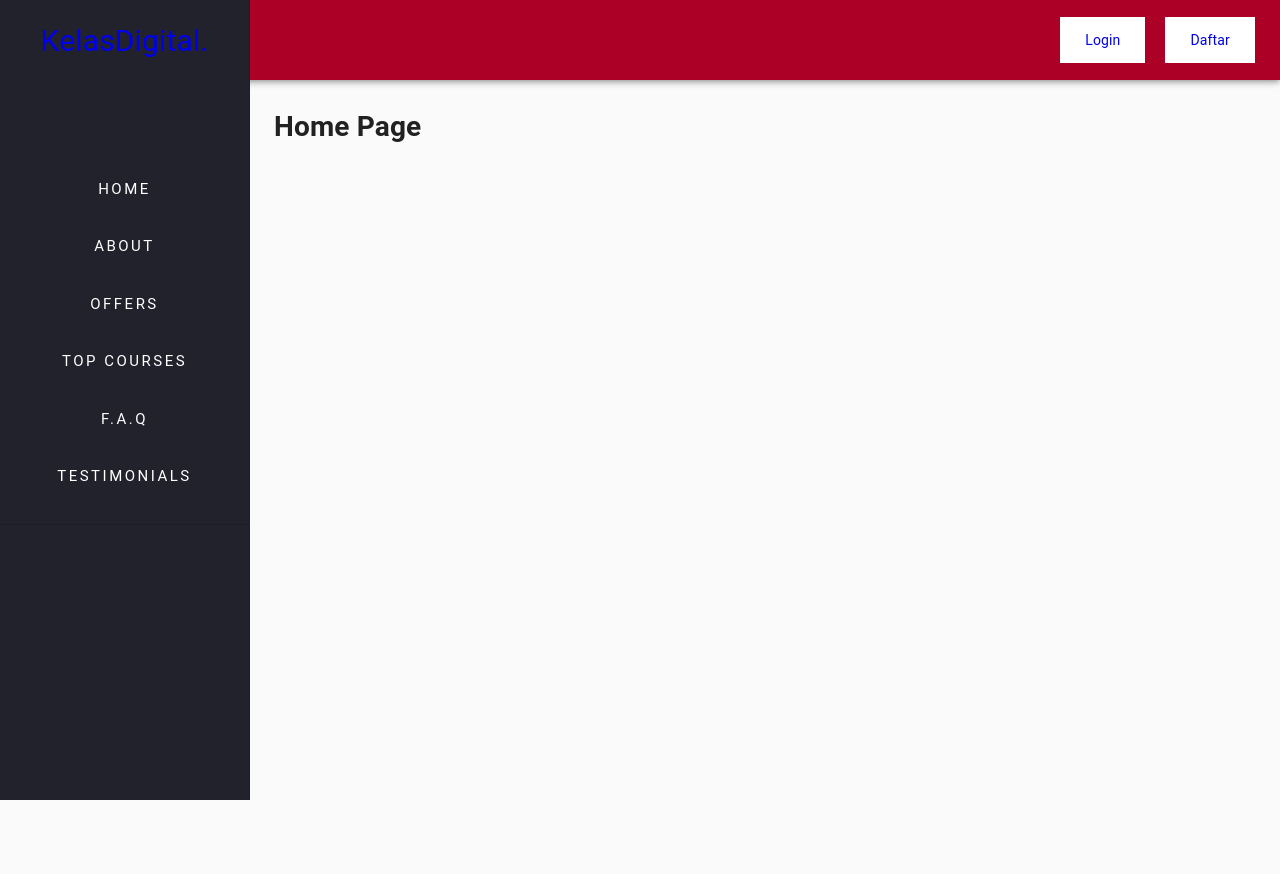
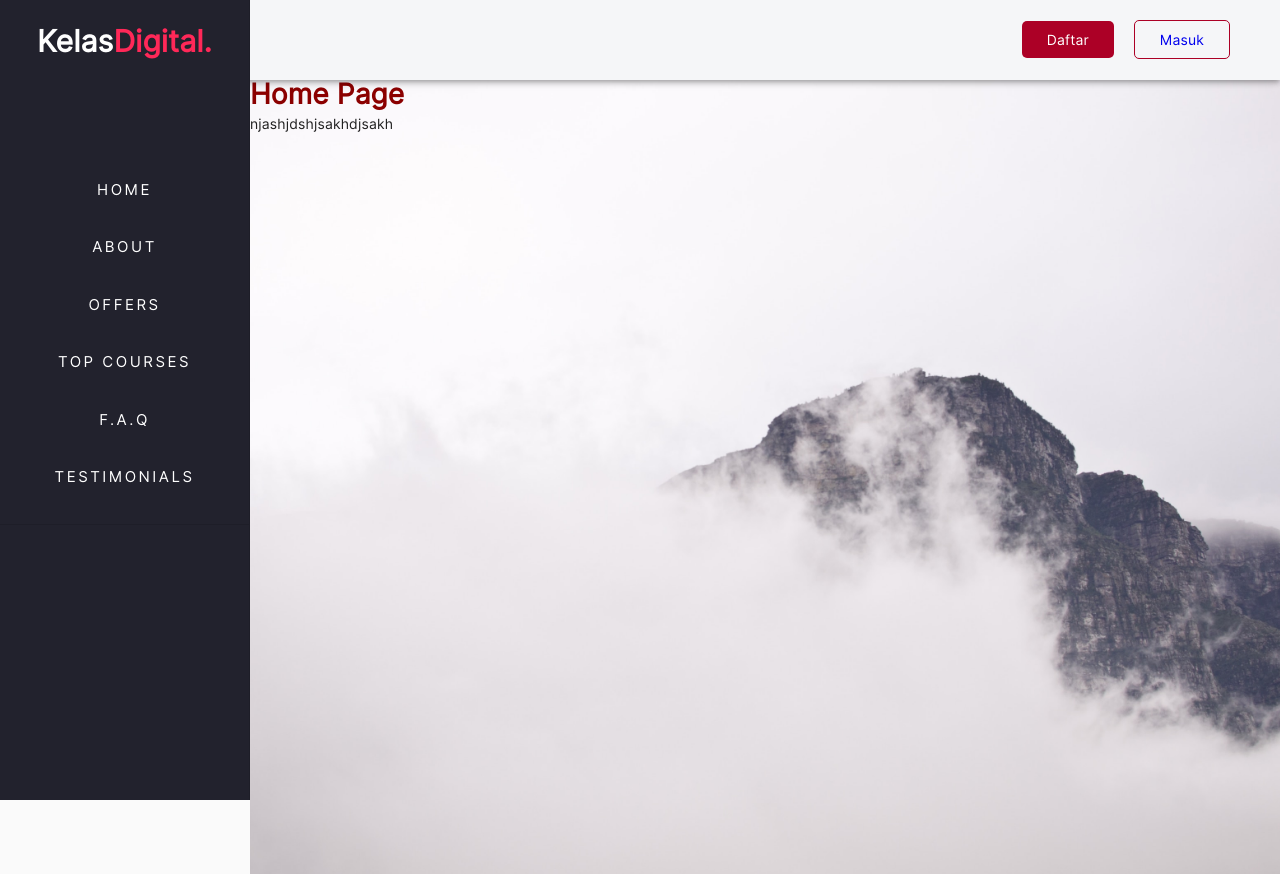
Before and after one commit to athallarizky/kelas-digital, a React (Create React App) app: page / in a window 1280 px wide. Before the commit the page ends 800 px from the top, so only its background shows below. Built offline with nearby package versions, Linux system fonts and the light colour scheme.

Commit message:
add more styling

```diff
--- a/src/components/Landing-Pages/Home/index.js
+++ b/src/components/Landing-Pages/Home/index.js
@@ -1,10 +1,12 @@
 import React from 'react';
+import {useStyles} from './style';
 
 const Home = () => {
-
+    const classes = useStyles();
     return(
-        <div>
-            <h1>Home Page</h1>
+        <div className={classes.wrapper}>
+            <h1 className={classes.test}>Home Page</h1>
+            <p>njashjdshjsakhdjsakh</p>
         </div>
     )
 }
--- /dev/null
+++ b/src/components/Landing-Pages/Home/style.js
@@ -0,0 +1,13 @@
+import { makeStyles } from '@material-ui/core/styles';
+export const useStyles = makeStyles(theme => ({
+    wrapper:{
+        backgroundImage: `url("/assets/img/png/bg.png")`,
+        height: '100vh',
+        backgroundPosition: 'center',
+        backgroundSize: 'cover',
+        backgroundRepeat: 'no-repeat'
+    },
+    test:{
+        color:'darkred',
+    }
+}));
--- a/src/components/Landing-Pages/Layout/Header/index.js
+++ b/src/components/Landing-Pages/Layout/Header/index.js
@@ -3,7 +3,7 @@ import { Link } from 'react-router-dom';
 
 import AppBar from '@material-ui/core/AppBar';
 import Button from '@material-ui/core/Button';
-
+import ListItem from '@material-ui/core/ListItem';
 import { useStyles } from '../style';
 
 const Header = () =>{
@@ -11,11 +11,11 @@ const Header = () =>{
     return(
         <AppBar position="fixed" className={classes.appBar} >
             <div className={classes.appItemsContainer}>
-                <Link to="/login" className={classes.appItems}>
-                    Login
+                <Link to="" className={`${classes.appItems} ${classes.registerButton}`}>
+                    Daftar
                 </Link>
-                <Link to="/login" className={classes.appItems}>
-                    Daftar
+                <Link to="/login" className={`${classes.appItems} ${classes.loginButton}`}>
+                    Masuk
                 </Link>
             </div>
 
--- a/src/components/Landing-Pages/Layout/Navigation/index.js
+++ b/src/components/Landing-Pages/Layout/Navigation/index.js
@@ -17,7 +17,7 @@ function Navigation(props) {
 
       <div className={classes.toolbar, classes.appLogoContainer} >
         <Link to="/" className={classes.appLogo}>
-          KelasDigital.
+          Kelas<span style={{color:"#FF2858"}}>Digital.</span>
         </Link>
       </div>
 
--- a/src/components/Landing-Pages/Layout/index.js
+++ b/src/components/Landing-Pages/Layout/index.js
@@ -27,6 +27,7 @@ const Layout = () =>{
                 <Header/>
                 <main className={classes.content}>
                     <div className={classes.toolbar} />
+                    <div className={classes.wrapper}>
                     <Switch>
                         <Route exact path='/' component={Home} />
                         <Route path='/about' component={About} />
@@ -36,6 +37,7 @@ const Layout = () =>{
                         <Route path='/testimonials' component={Testimonials} />
                         <Route path='*' component={PageNotFound} />
                     </Switch>
+                    </div>
                 </main>
             </div>
         </div>
--- a/src/components/Landing-Pages/Layout/style.js
+++ b/src/components/Landing-Pages/Layout/style.js
@@ -1,4 +1,4 @@
-import { makeStyles, withStyles } from '@material-ui/core/styles';
+import { makeStyles } from '@material-ui/core/styles';
 
 export const drawerWidth = 250;
 export const useStyles = makeStyles(theme => ({
@@ -16,7 +16,10 @@ export const useStyles = makeStyles(theme => ({
   appLogo: {
     marginTop: 20,
     fontSize: 30,
-    textDecoration: 'none'
+    fontWeight: "Bold",
+    textDecoration: 'none',
+    color: '#FFF'
+
   },
 
   drawer: {
@@ -52,6 +55,8 @@ export const useStyles = makeStyles(theme => ({
 
   },
 
+
+
   menuButton: {
     marginRight: theme.spacing(2),
     [theme.breakpoints.up('sm')]: {
@@ -62,31 +67,40 @@ export const useStyles = makeStyles(theme => ({
   // Right pane:
   toolbar: theme.mixins.toolbar,
 
+  wrapper:{
+    paddingTop: '10px',
+    minHeight:'100vh',
+  },
+
   appBar: {
     display: 'flex',
     flexDirection: 'column',
     alignItems: 'flex-end',
     minHeight: 80,
-    padding: 5
+    padding: 5,
+    backgroundColor: '#F5F6F8 !important',
   },
 
   appItemsContainer: {
-    paddingTop: 25,
+    padding: 25,
   },
 
   appItems:{
     padding:25,
-    marginRight: 20,
-    paddingTop: 15,
-    paddingBottom: 15,
-    background: '#FFF',
-    textDecoration: 'none'
+    paddingTop: 10,
+    paddingBottom: 10,
+    textDecoration: 'none',
+    marginRight:'20px',
+    borderRadius:'5px',
   },
 
-  loginButton: {
-    maxWidth: 30,
-    marginTop: '15px !important',
-    marginRight: '30px !important',
+  registerButton: {
+    background:'#AC0026',
+    color:'#FFF'
+  },
+
+  loginButton:{
+    border: '1.5px solid #AC0026',
   },
 
   drawerPaper: {
@@ -97,6 +111,8 @@ export const useStyles = makeStyles(theme => ({
   content: {
     flexGrow: 1,
     padding: theme.spacing(3),
+    minHeight:'100vh',
+    padding:0,
   },
 
   rightPane: {
--- /dev/null
+++ b/src/index.css
@@ -0,0 +1,15 @@
+*{
+    margin:0;
+    padding:0;
+}
+
+@font-face{
+    font-family: 'Inter-Regular';
+    src: url("/assets/fonts/Inter/Inter-Regular.otf");
+}
+
+body{
+    font-family: Inter-Regular !important;
+    height: 100%;
+    background-color: '#F5F6F8';
+}
--- a/src/index.js
+++ b/src/index.js
@@ -5,6 +5,8 @@ import { ThemeProvider } from '@material-ui/core/styles';
 import theme from './theme';
 
 import App from './App';
+
+import './index.css';
 
 ReactDOM.render(
   <React.StrictMode>
```
